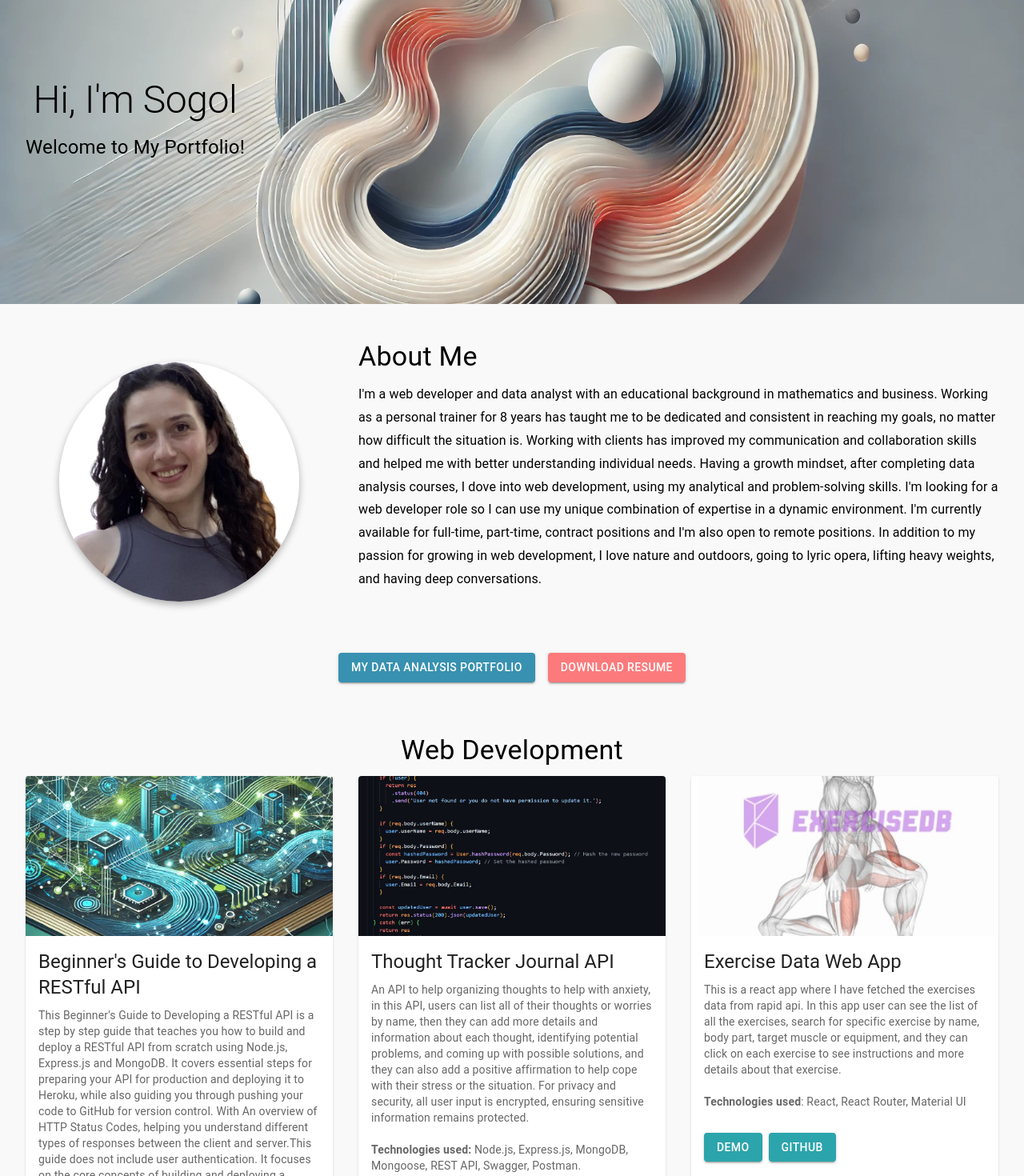
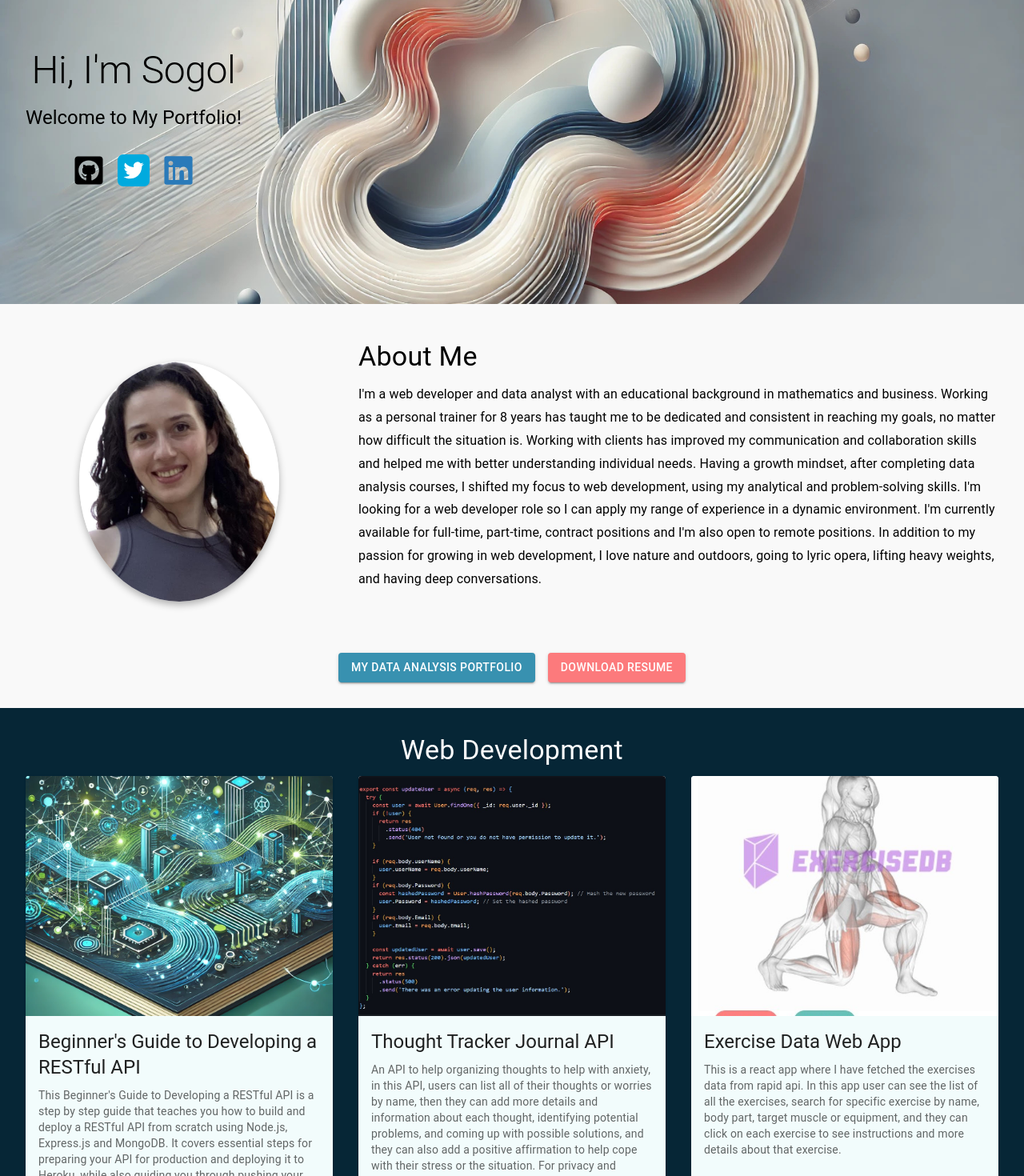
Before and after one commit to Sogolsa/react-vite-portfolio-website, a React (Vite) app: page / in a window 1280 px wide. Shown: the part 180-1650 px from the top of the page at 80% size. Built offline with nearby package versions, Linux system fonts and the light colour scheme.

Commit message:
Last update

```diff
--- a/src/components/About.jsx
+++ b/src/components/About.jsx
@@ -1,6 +1,6 @@
 import React from "react";
 import { Box, Grid, Typography, Avatar, Button } from "@mui/material";
-import { Link } from "react-router-dom";
+// import { Link } from "react-router-dom";
 import profilePic from "../assets/sogol-profile-photo.jpg";
 
 const About = () => {
@@ -12,7 +12,7 @@ const About = () => {
             alt="sogol's Picture"
             src={profilePic}
             sx={{
-              width: { xs: 200, sm: 250, md: 300 },
+              width: { xs: 200, sm: 250, md: 250 },
               height: { xs: 200, sm: 250, md: 300 },
               margin: "0 auto",
               marginTop: 5,
@@ -32,10 +32,10 @@ const About = () => {
             goals, no matter how difficult the situation is. Working with
             clients has improved my communication and collaboration skills and
             helped me with better understanding individual needs. Having a
-            growth mindset, after completing data analysis courses, I dove into
-            web development, using my analytical and problem-solving skills. I'm
-            looking for a web developer role so I can use my unique combination
-            of expertise in a dynamic environment. I'm currently available for
+            growth mindset, after completing data analysis courses, I shifted my
+            focus to web development, using my analytical and problem-solving
+            skills. I'm looking for a web developer role so I can apply my range
+            of experience in a dynamic environment. I'm currently available for
             full-time, part-time, contract positions and I'm also open to remote
             positions. In addition to my passion for growing in web development,
             I love nature and outdoors, going to lyric opera, lifting heavy
--- a/src/components/Contact.jsx
+++ b/src/components/Contact.jsx
@@ -5,23 +5,23 @@ const Contact = () => {
   return (
     <Box
       sx={{
-        padding: 4,
+        padding: 10,
         backgroundColor: "#f9f9f9",
         textAlign: "center",
       }}
     >
       {/* Contact Info */}
       <Typography variant="h5" gutterBottom>
-        Connect me via Email or on LinkedIn!
+        Connect with me via Email or on LinkedIn!
       </Typography>
       <Typography>
-        Email:{" "}
+        Email:
         <Link href="mailto:sogol.s.saadatt@gmail.com" color="inherit">
           sogol.s.saadatt@gmail.com
         </Link>
       </Typography>
       <Typography>
-        LinkedIn:{" "}
+        LinkedIn:
         <Link
           href="https://www.linkedin.com/in/sogol-saadat/"
           target="_blank"
@@ -36,20 +36,24 @@ const Contact = () => {
       <Button
         variant="contained"
         href="mailto:sogol.s.saadatt@gmail.com"
-        sx={{ marginTop: 2, backgroundColor: "#2ca4ab" }}
+        sx={{
+          marginTop: 2,
+          backgroundColor: "#2ca4ab",
+          "&:hover": { backgroundColor: "Highlight" },
+        }}
       >
         Contact Me
       </Button>
 
       {/* Social Media Links */}
-      <Box sx={{ marginTop: 4 }}>
-        <Typography variant="h6">Find me on</Typography>
+      <Box sx={{ marginTop: 6 }}>
+        <Typography variant="h8">Find me on</Typography>
         <Box
           sx={{
             display: "flex",
             justifyContent: "center",
             gap: 2,
-            marginTop: 2,
+            marginTop: 1,
           }}
         >
           {/* GitHub */}
@@ -94,7 +98,7 @@ const Contact = () => {
       </Box>
 
       {/* Back to Top */}
-      <Box sx={{ marginTop: 4 }}>
+      <Box sx={{ marginTop: 1 }}>
         <Link href="#top" color="inherit">
           Back to top
         </Link>
--- a/src/components/Hero.jsx
+++ b/src/components/Hero.jsx
@@ -1,5 +1,6 @@
 import React from "react";
 import { Box, Typography } from "@mui/material";
+import { Link } from "@mui/material";
 import heroImg from "../assets/hero-img2.jpg";
 
 const Hero = () => {
@@ -35,7 +36,7 @@ const Hero = () => {
           Hi, I'm Sogol
         </Typography>
         <Typography
-          variant="h4"
+          variant="h3"
           sx={{
             marginTop: 2,
             fontSize: { xs: "1rem", sm: "1.25rem", md: "1.5rem" },
@@ -43,6 +44,50 @@ const Hero = () => {
         >
           Welcome to My Portfolio!
         </Typography>
+        <Box
+          sx={{
+            display: "flex",
+            justifyContent: "center",
+            gap: 2,
+            marginTop: 4,
+          }}
+        >
+          <Link
+            href="https://github.com/Sogolsa"
+            target="_blank"
+            rel="noopener"
+          >
+            <img
+              src="/img/github-square-icon.svg"
+              alt="GitHub"
+              style={{ width: 40, height: 40 }}
+            />
+          </Link>
+
+          <Link
+            href="https://twitter.com/sogollls"
+            target="_blank"
+            rel="noopener"
+          >
+            <img
+              src="/img/twitter-icon.svg"
+              alt="Twitter"
+              style={{ width: 40, height: 40 }}
+            />
+          </Link>
+
+          <Link
+            href="https://www.linkedin.com/in/sogol-saadat/"
+            target="_blank"
+            rel="noopener"
+          >
+            <img
+              src="/img/linkedin-logo.svg"
+              alt="LinkedIn"
+              style={{ width: 40, height: 40 }}
+            />
+          </Link>
+        </Box>
       </Box>
     </Box>
   );
--- a/src/components/Work.jsx
+++ b/src/components/Work.jsx
@@ -294,21 +294,31 @@ const projects = [
 
 const Work = () => {
   return (
-    <Box sx={{ padding: 4, backgroundColor: "#f9f9f9" }}>
-      <Typography variant="h4" align="center" gutterBottom>
+    <Box sx={{ padding: 4, backgroundColor: "#062636" }}>
+      <Typography
+        variant="h4"
+        align="center"
+        gutterBottom
+        sx={{ color: "white" }}
+      >
         Web Development
       </Typography>
       <Grid container spacing={4}>
         {projects.map((project, index) => (
           <Grid item xs={12} sm={6} md={4} key={index}>
             <Card
-              sx={{ height: "100%", display: "flex", flexDirection: "column" }}
+              sx={{
+                height: "100%",
+                display: "flex",
+                flexDirection: "column",
+                backgroundColor: "#f2fcfc",
+              }}
             >
               <CardMedia
                 component="img"
                 image={project.img}
                 alt={project.title}
-                sx={{ height: 200 }}
+                sx={{ height: 300 }}
               />
               <CardContent>
                 <Typography variant="h5" gutterBottom>
```
